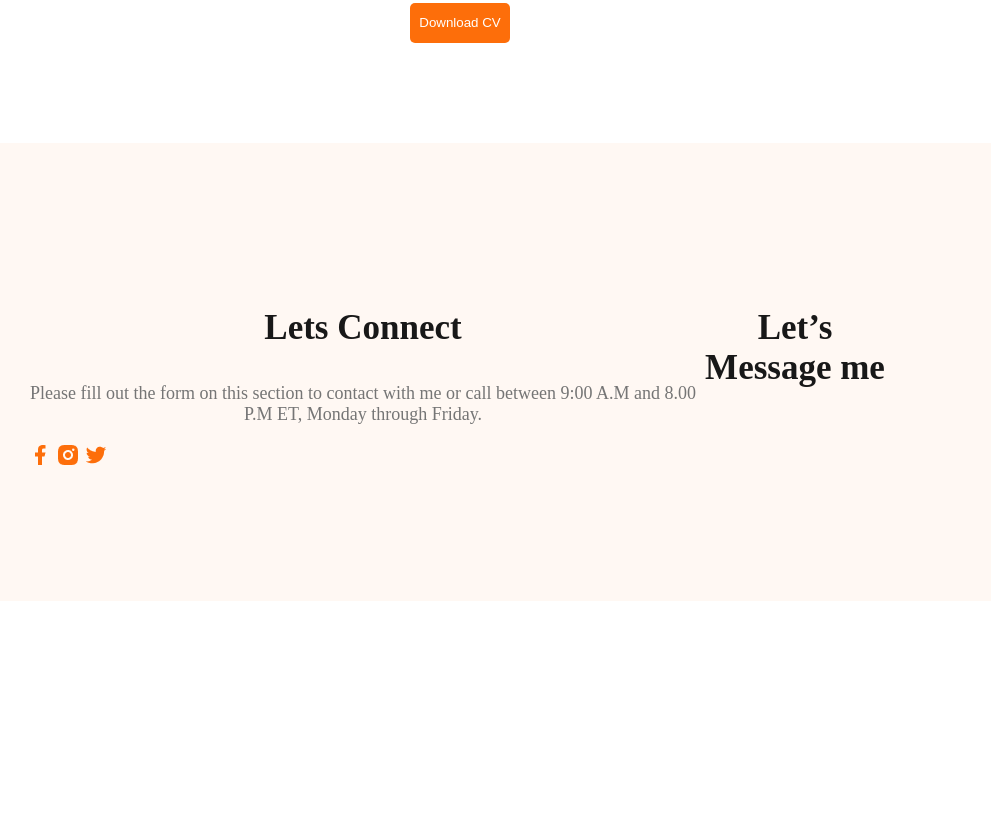
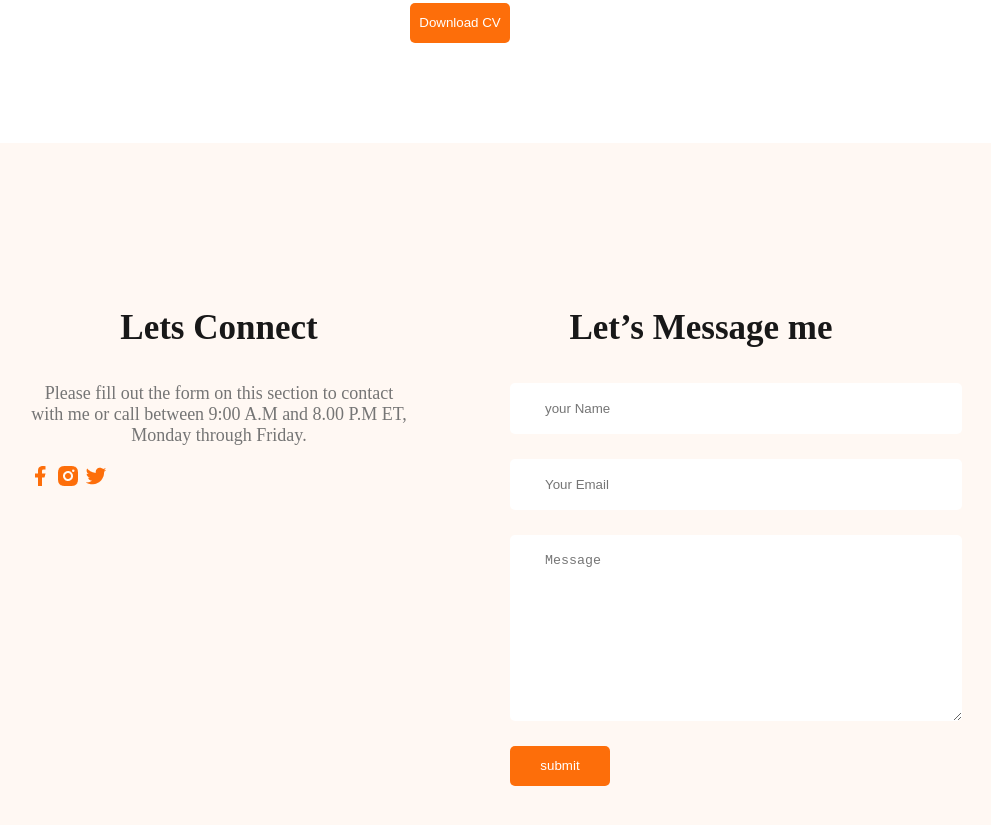
Before and after one commit to rayhan9802/webdeveloper-portfoili_2, a plain HTML site: page styles/index.html in a window 1280 px wide. Shown: the part 2731-3556 px from the top of the page, without its empty margins (180-1171 px from the left). Before the commit the page ends 3340 px from the top, so only its background shows below. Drawn offline with Linux system fonts and the light colour scheme.

Commit message:
finished footer section with contact form

```diff
--- a/styles/index.html
+++ b/styles/index.html
@@ -152,6 +152,14 @@
 </div>
 <div class="footer-column">
     <h3 class="section-title">Let’s Message me</h3>
+    <form class="contact" action="">
+        <input type="text"placeholder="your Name">
+<input type="email" name="" placeholder="Your Email">
+
+<textarea name="" placeholder="Message" id="" cols="30" rows="10"></textarea>
+
+<input class="btn-primary" type="submit" value="submit">
+    </form>
 </div>
     </footer>
 </body>
--- a/styles/portfolio.css
+++ b/styles/portfolio.css
@@ -159,4 +159,21 @@ footer{
     background-color: #FFF8F3;
     margin-top: 100px;
     padding:130px 200px ;
+    gap: 100px;
 }
+.footer-column{
+    width: 50%;
+}
+.social-links{
+margin-right: 25px;
+}
+.contact input[type="text"], .contact input[type="email"], textarea{
+    display: block;
+    margin-bottom: 25px;
+    padding: 18px 35px;
+    color: #757575;
+    border-radius: 5px;
+background: #FFF;
+border: 0px;
+width: 100%;
+}
```
